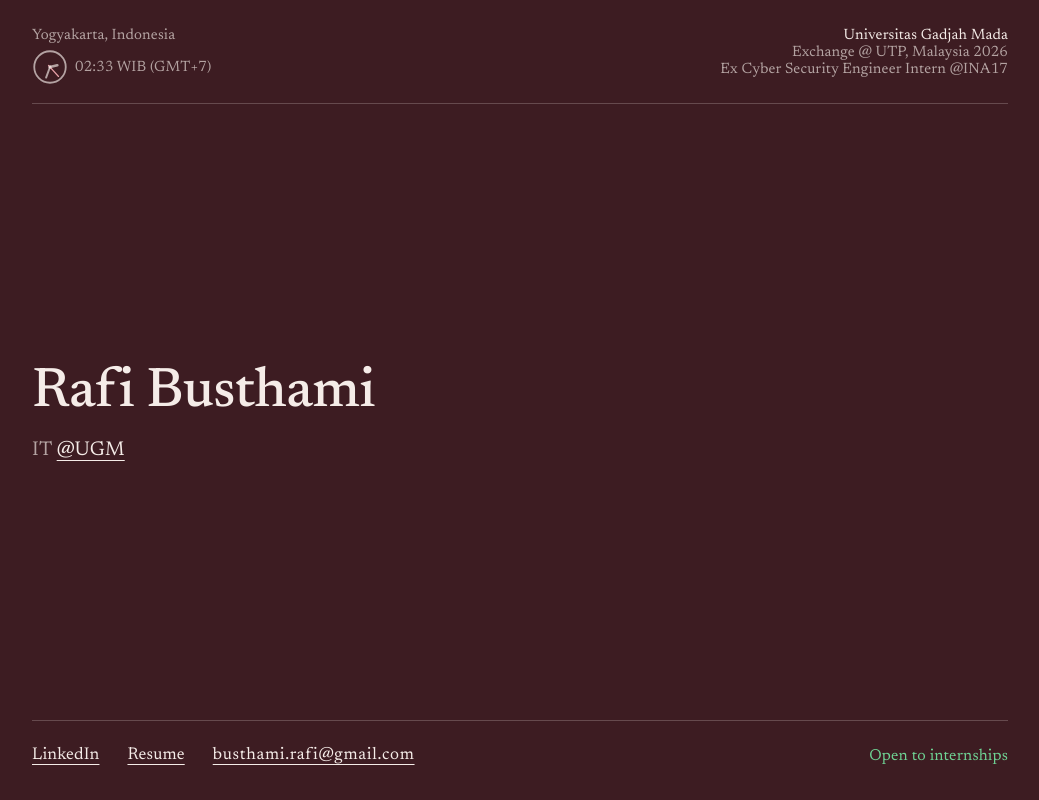
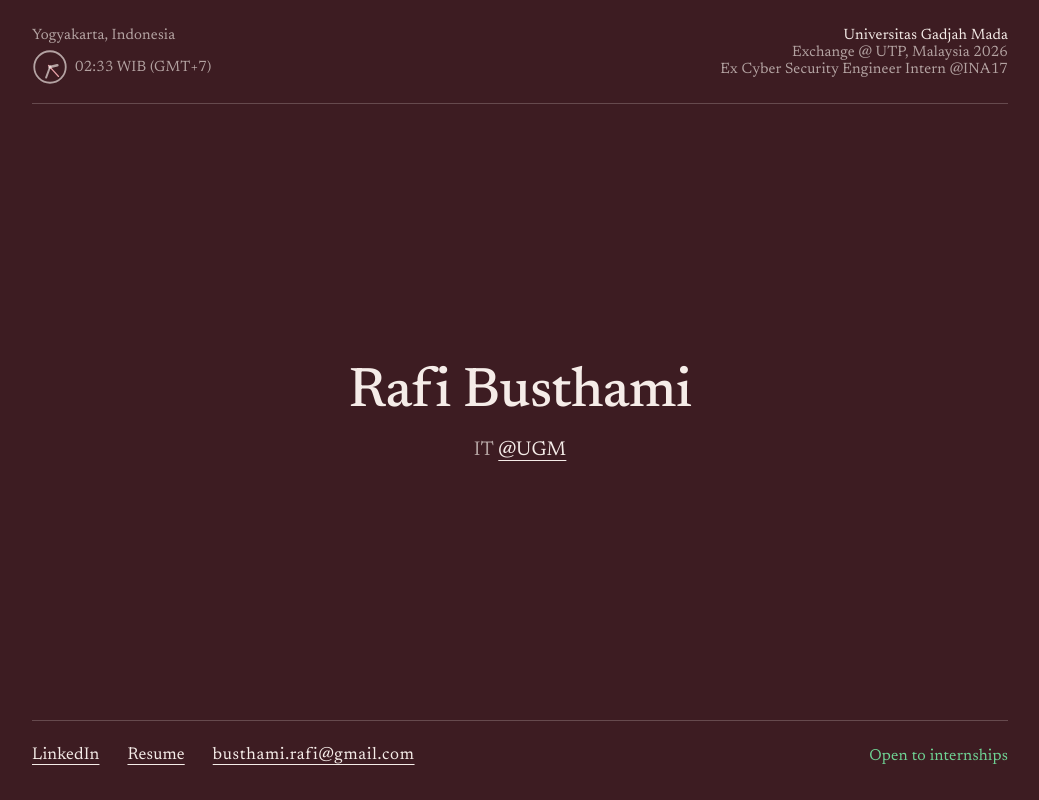
Before and after one commit to RafiBusthami/RafiBusthami.github.io, a plain HTML site: page index.html in a window 1280 px wide. Shown: the whole page, without its empty margins (120-1159 px from the left). Drawn offline with Linux system fonts and the light colour scheme.

Commit message:
Center name and role
Co-Authored-By: Claude Opus 5.5 <noreply@anthropic.com>

```diff
--- a/index.html
+++ b/index.html
@@ -71,8 +71,8 @@
       display: flex;
       flex-direction: column;
       justify-content: center;
-      align-items: flex-start;
-      text-align: left;
+      align-items: center;
+      text-align: center;
       padding: 72px 0;
     }
     h1 {
```
